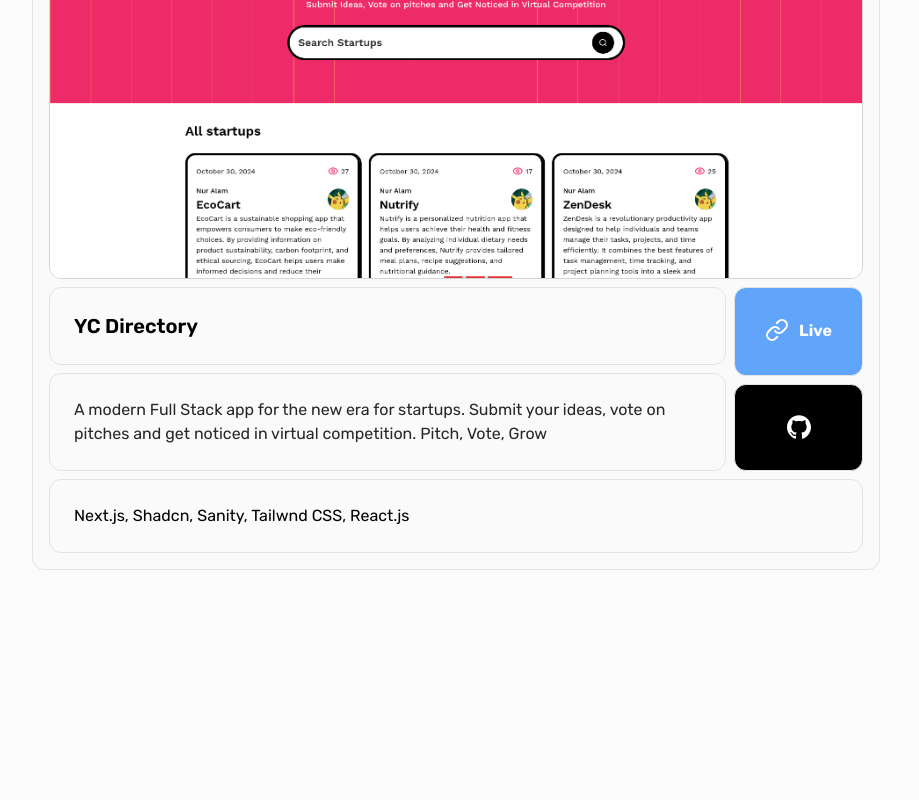
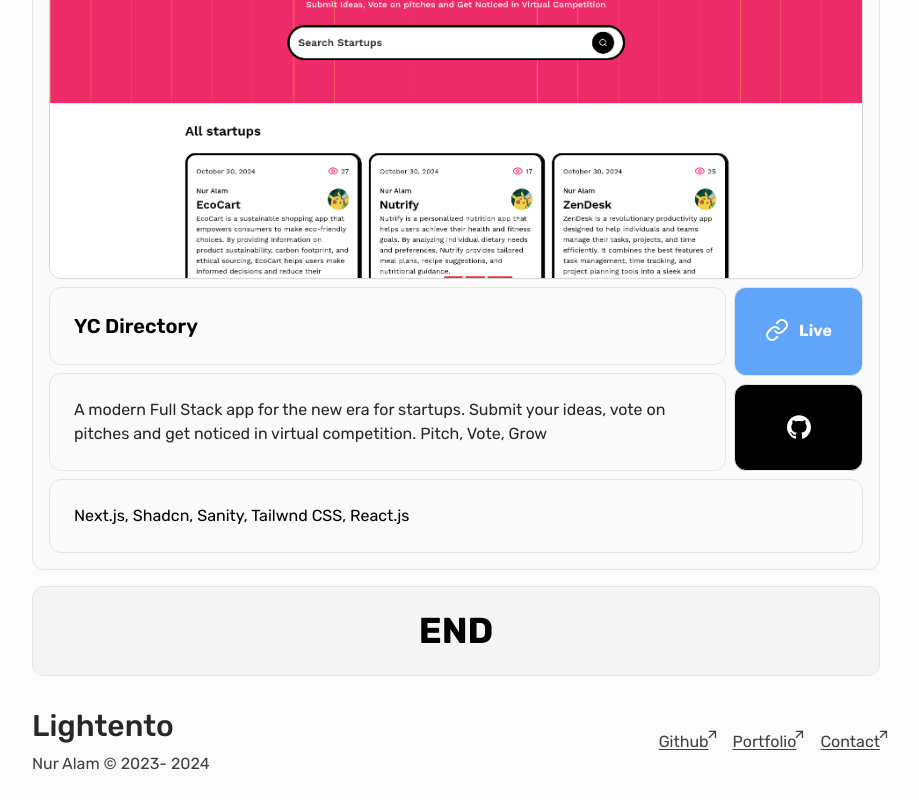
Before and after one commit to NurAlam123/bento, a Next.js app: page / in a window 1280 px wide. Shown: the part 5491-6291 px from the top of the page, without its empty margins (184-1103 px from the left). Before the commit the page ends 6085 px from the top, so only its background shows below. Built offline with nearby package versions, Linux system fonts and the light colour scheme.

Commit message:
feat: add footer

```diff
--- a/src/components/BentoGrid.tsx
+++ b/src/components/BentoGrid.tsx
@@ -1,18 +1,24 @@
+import Footer from "./Footer";
 import { Hero, PortfolioLink, Projects, Socials, Welcome } from "./grids";
 import HeadingBox from "./HeadingBox";
+import { Box } from "./ui";
 
 const BentoGrid = () => {
   return (
     <section className="p-6 mt-6 max-w-4xl mx-auto">
       <HeadingBox />
       {/* Bento starts from here */}
-      <div className="grid grid-cols-12 grid-flow-dense gap-4 w-full">
+      <div className="grid grid-cols-12 grid-flow-dense gap-4 w-full mb-8">
         <Hero />
         <Welcome />
         <PortfolioLink />
         <Socials />
         <Projects />
+        <Box className="bg-zinc-100">
+          <p className="text-center font-bold text-4xl">END</p>
+        </Box>
       </div>
+      <Footer />
     </section>
   );
 };
--- /dev/null
+++ b/src/components/Footer.tsx
@@ -0,0 +1,39 @@
+import { ArrowUpRight } from "@/assets/icons";
+
+const Footer = () => {
+  const createdDate = "2023";
+  const currentDate = new Date().getFullYear().toString();
+  return (
+    <footer className="flex flex-col gap-6 md:gap-0 md:flex-row justify-between text-zinc-700 md:items-center">
+      <div>
+        <h4 className="text-3xl text-zinc-800 font-medium mb-2">Lightento</h4>
+        <p className="text-md">
+          Nur Alam &copy; {createdDate}
+          {currentDate !== createdDate && `- ${currentDate}`}
+        </p>
+      </div>
+      <div className="flex gap-6 *:underline *:underline-offset-2 *:flex *:relative">
+        <a href="https://github.com/nuralam123/bento" target="_blank">
+          Github
+          <span className="absolute -top-2 -right-3">
+            <ArrowUpRight className="w-4" />
+          </span>
+        </a>
+        <a href="https://nuralam.vercel.app" target="_blank">
+          Portfolio{" "}
+          <span className="absolute -top-2 -right-3">
+            <ArrowUpRight className="w-4" />
+          </span>
+        </a>
+        <a href="https://nuralam.vercel.app/#contact" target="_blank">
+          Contact
+          <span className="absolute -top-2 -right-3">
+            <ArrowUpRight className="w-4" />
+          </span>
+        </a>
+      </div>
+    </footer>
+  );
+};
+
+export default Footer;
```
